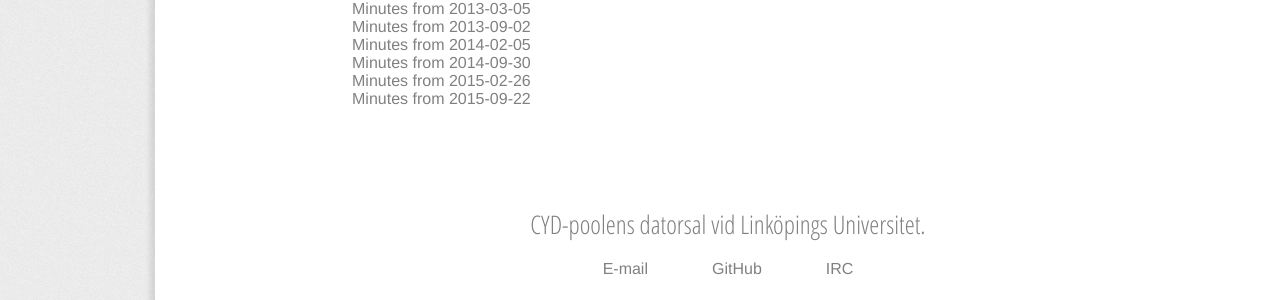
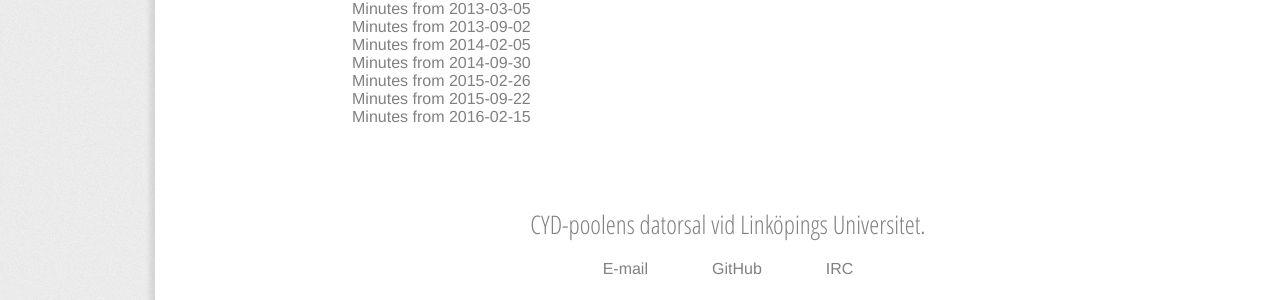
Before and after one commit to CYD-poolen/cyd.liu.se, a Jekyll site: the page built from Board.md, in a window 1280 px wide and 1126 px high. Shown: the part 823-1123 px from the top of the window. Built offline with Jekyll 4.4.1, drawn with Linux system fonts in a browser that asks for light colours.

Commit message:
added minutes for 2016-02-15

```diff
--- a/Board.md
+++ b/Board.md
@@ -42,3 +42,4 @@ The board of CYD-poolen consists of one representative from each section, [the s
 * [Minutes from 2014-09-30]({{ site.baseurl }}/minutes/2014-09-30.pdf)
 * [Minutes from 2015-02-26]({{ site.baseurl }}/minutes/2015-02-26.pdf)
 * [Minutes from 2015-09-22]({{ site.baseurl }}/minutes/2015-09-22.pdf)
+* [Minutes from 2016-02-15]({{ site.baseurl }}/minutes/2016-02-15.pdf)
```
Also changed, not shown: 1 other file.
